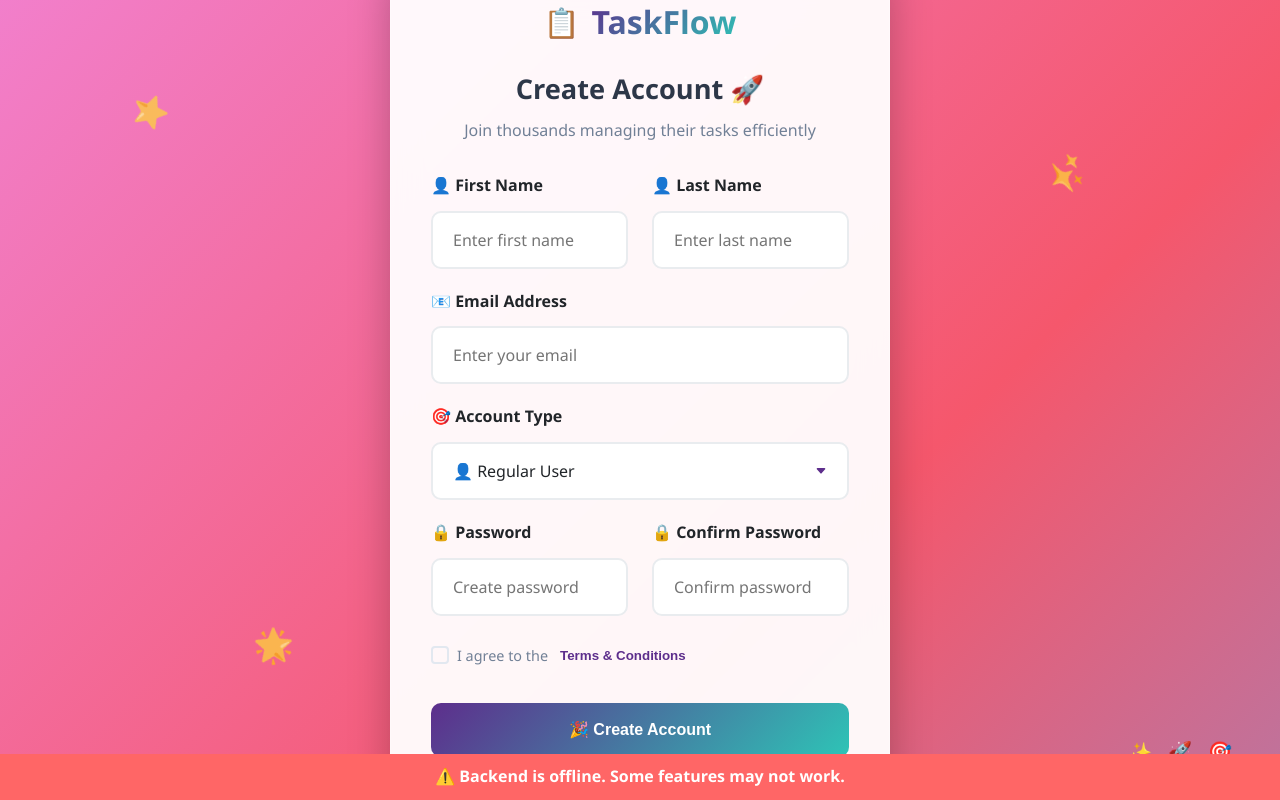
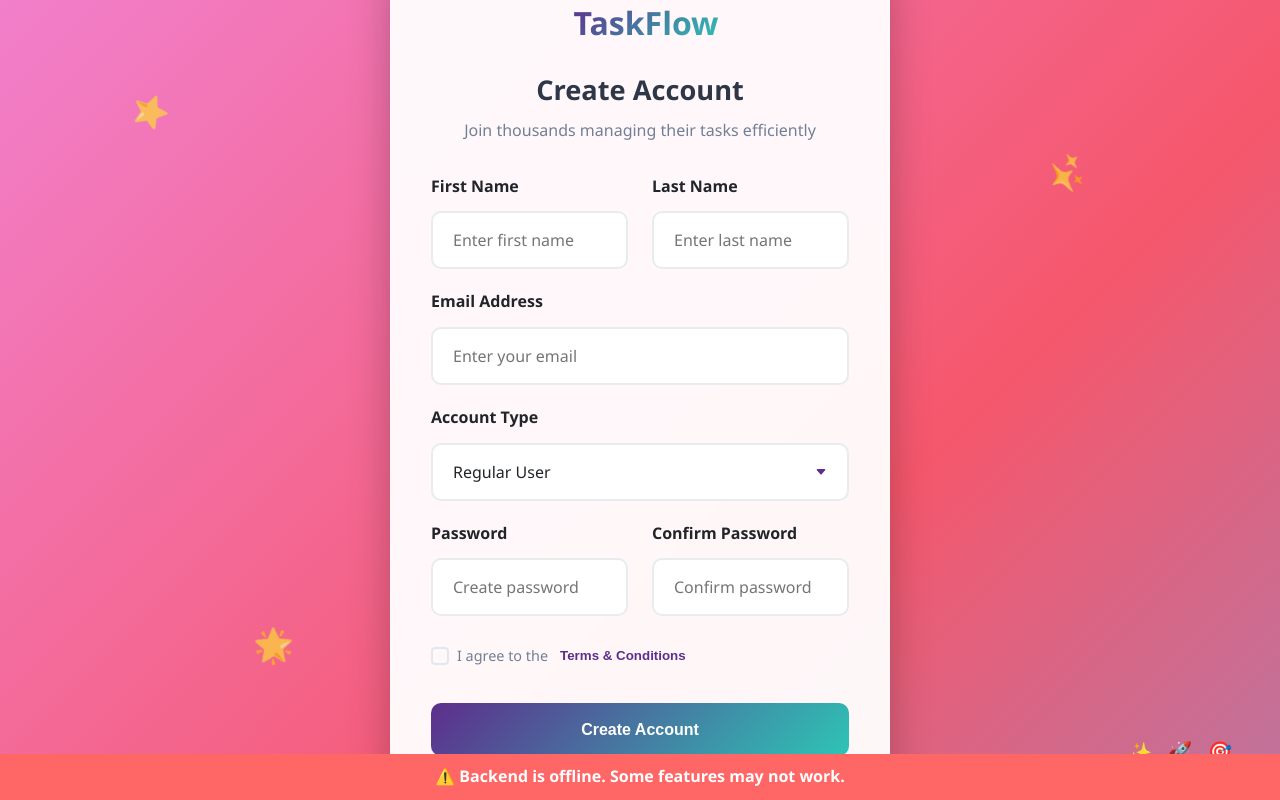
Before and after one commit to Lokesh-Gnanam/taskflow_frontend, a React (Vite) app: page /register in a window 1280 px wide. Built offline with nearby package versions, Linux system fonts and the light colour scheme; no server answers; the HTML template or start-up script is replaced by a standard one.

Commit message:
Ui ux enhancement

```diff
--- a/src/components/Login.jsx
+++ b/src/components/Login.jsx
@@ -120,16 +120,16 @@ const handleSubmit = async (e) => {
       <div className="auth-card">
         <div className="auth-header">
           <div className="auth-logo">
-            <span className="logo-icon">📋</span>
+            <span className="logo-icon"></span>
             <h1>TaskFlow</h1>
           </div>
-          <h2 className="auth-title">Welcome Back! 👋</h2>
+          <h2 className="auth-title">Welcome Back!</h2>
           <p className="auth-subtitle">Sign in to manage your tasks and boost productivity</p>
         </div>
 
         <form onSubmit={handleSubmit} className="auth-form">
           <div className="form-group">
-            <label className="form-label">📧 Email Address</label>
+            <label className="form-label">Email Address</label>
             <input
               type="email"
               name="email"
@@ -142,7 +142,7 @@ const handleSubmit = async (e) => {
           </div>
 
           <div className="form-group">
-            <label className="form-label">🔒 Password</label>
+            <label className="form-label">Password</label>
             <input
               type="password"
               name="password"
@@ -180,7 +180,7 @@ const handleSubmit = async (e) => {
                 Signing In...
               </>
             ) : (
-              '🚀 Sign In'
+              'Sign In'
             )}
           </button>
         </form>
--- a/src/components/Register.jsx
+++ b/src/components/Register.jsx
@@ -160,17 +160,17 @@ const Register = ({ onRegister }) => {
       <div className="auth-card">
         <div className="auth-header">
           <div className="auth-logo">
-            <span className="logo-icon">📋</span>
+            <span className="logo-icon"></span>
             <h1>TaskFlow</h1>
           </div>
-          <h2 className="auth-title">Create Account 🚀</h2>
+          <h2 className="auth-title">Create Account</h2>
           <p className="auth-subtitle">Join thousands managing their tasks efficiently</p>
         </div>
 
         <form onSubmit={handleSubmit} className="auth-form">
           <div className="form-row">
             <div className="form-group">
-              <label className="form-label">👤 First Name</label>
+              <label className="form-label">First Name</label>
               <input
                 type="text"
                 name="firstName"
@@ -182,7 +182,7 @@ const Register = ({ onRegister }) => {
               />
             </div>
             <div className="form-group">
-              <label className="form-label">👤 Last Name</label>
+              <label className="form-label">Last Name</label>
               <input
                 type="text"
                 name="lastName"
@@ -196,7 +196,7 @@ const Register = ({ onRegister }) => {
           </div>
 
           <div className="form-group">
-            <label className="form-label">📧 Email Address</label>
+            <label className="form-label">Email Address</label>
             <input
               type="email"
               name="email"
@@ -209,15 +209,15 @@ const Register = ({ onRegister }) => {
           </div>
 
           <div className="form-group">
-            <label className="form-label">🎯 Account Type</label>
+            <label className="form-label">Account Type</label>
             <select
               name="role"
               value={formData.role}
               onChange={handleChange}
               className="form-select"
             >
-              <option value="USER">👤 Regular User</option>
-              <option value="ADMIN">👑 Administrator</option>
+              <option value="USER">Regular User</option>
+              <option value="ADMIN">Administrator</option>
             </select>
             {formData.role === 'ADMIN' && (
               <p style={{ fontSize: '0.75rem', color: '#718096', marginTop: '0.25rem' }}>
@@ -229,7 +229,7 @@ const Register = ({ onRegister }) => {
           {formData.role === 'ADMIN' && (
             <div className="form-group">
               <label className="form-label">
-                🔑 Administrator Registration Key
+                Administrator Registration Key
                 <span style={{ fontSize: '0.75rem', color: '#718096', fontWeight: 'normal', marginLeft: '0.5rem' }}>
                   (Required for administrator registration)
                 </span>
@@ -282,7 +282,7 @@ const Register = ({ onRegister }) => {
 
           <div className="form-row">
             <div className="form-group">
-              <label className="form-label">🔒 Password</label>
+              <label className="form-label">Password</label>
               <input
                 type="password"
                 name="password"
@@ -294,7 +294,7 @@ const Register = ({ onRegister }) => {
               />
             </div>
             <div className="form-group">
-              <label className="form-label">🔒 Confirm Password</label>
+              <label className="form-label">Confirm Password</label>
               <input
                 type="password"
                 name="confirmPassword"
@@ -326,7 +326,7 @@ const Register = ({ onRegister }) => {
                 Creating Account...
               </>
             ) : (
-              '🎉 Create Account'
+              'Create Account'
             )}
           </button>
         </form>
```
